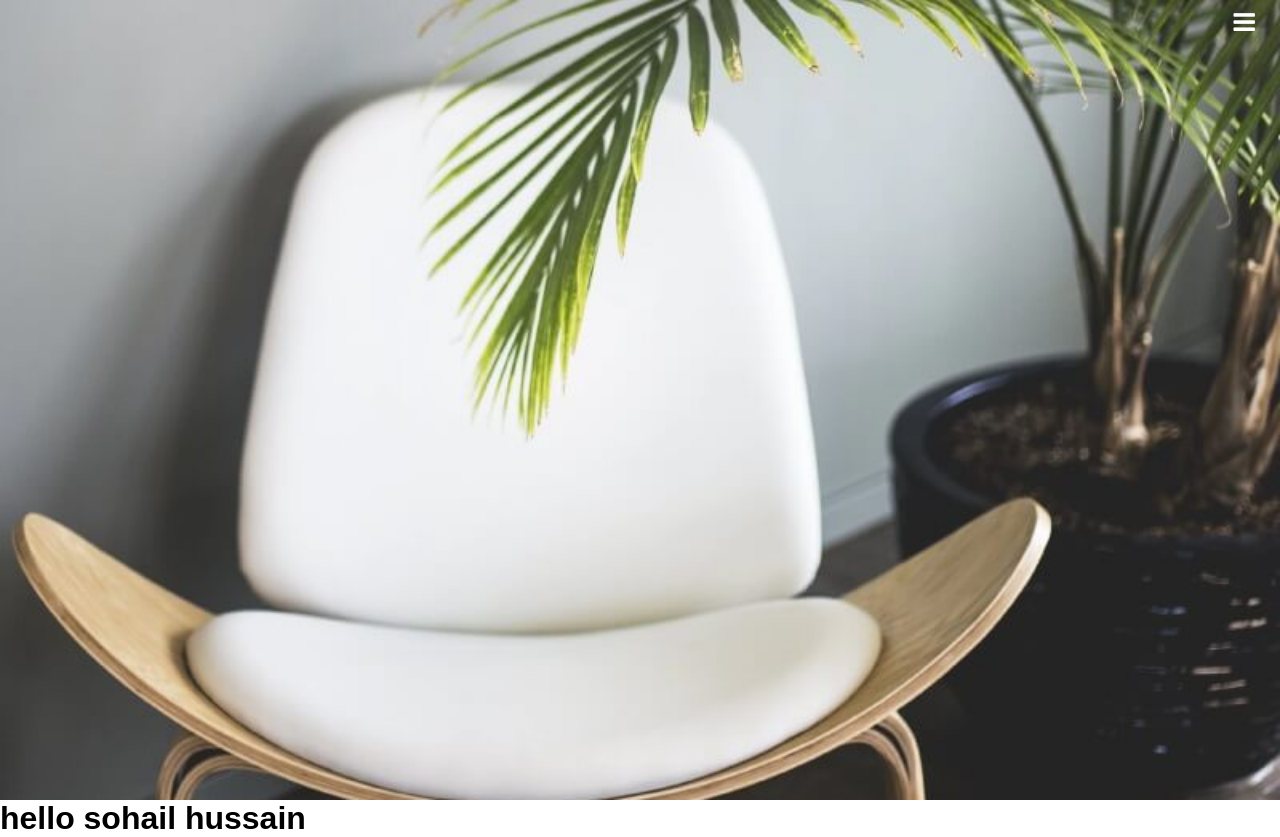
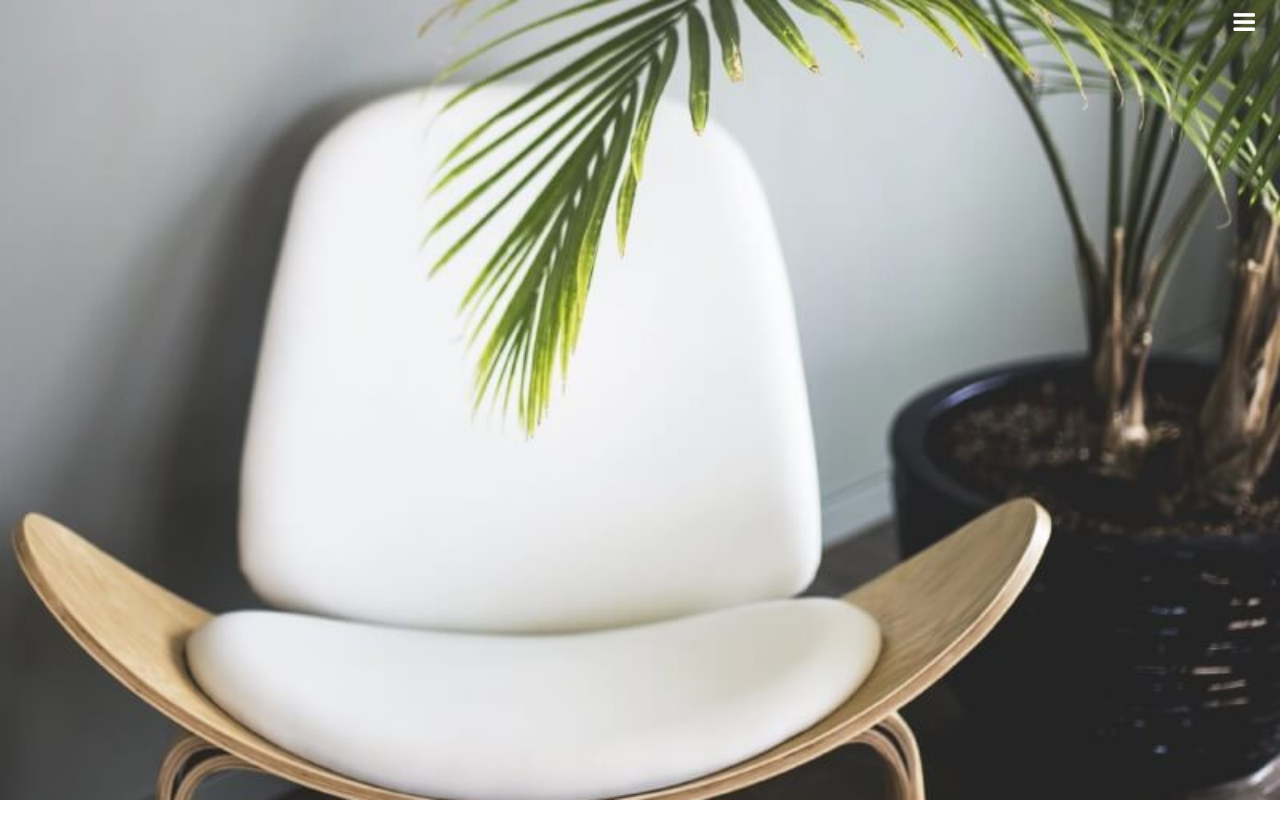
Before and after one commit to sohailwebsite/SideNavbar.github.io, a plain HTML site: page index.html in a window 1280 px wide. After the commit the page ends 800 px from the top, so only its background shows below. Drawn offline with Linux system fonts and the light colour scheme.

Commit message:
Update index.html

```diff
--- a/index.html
+++ b/index.html
@@ -28,8 +28,6 @@
         </div>
     </header>
 
-    <h1 id="sohail">hello sohail hussain</h1>
-
     <script>
         var menu = document.getElementById('menu');
         var side_menu = document.getElementById('sidenav');
```
